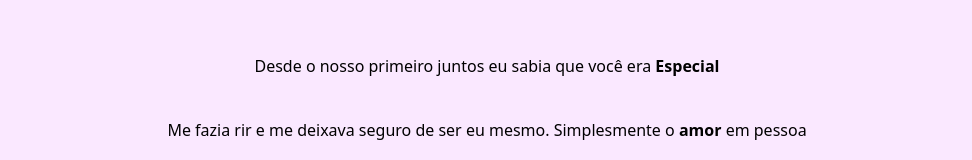
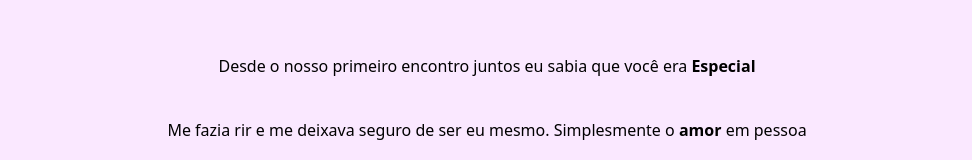
Before and after one commit to RodrigoNasc13/ga-project, a Next.js app: page /kanto in a window 1280 px wide. Shown: the part 166-326 px from the top of the page, without its empty margins (153-1125 px from the left). Built offline with nearby package versions, Linux system fonts and the light colour scheme.

Commit message:
fix: correct typo in Kanto component header

```diff
--- a/src/app/kanto/page.tsx
+++ b/src/app/kanto/page.tsx
@@ -45,7 +45,7 @@ export default function Kanto() {
   return (
     <div className="m-auto flex h-screen flex-col items-center justify-center gap-10 px-4 pt-10 text-center">
       <h1>
-        Desde o nosso primeiro juntos eu sabia que você era{' '}
+        Desde o nosso primeiro encontro juntos eu sabia que você era{' '}
         <strong>Especial</strong>
       </h1>
 
```
